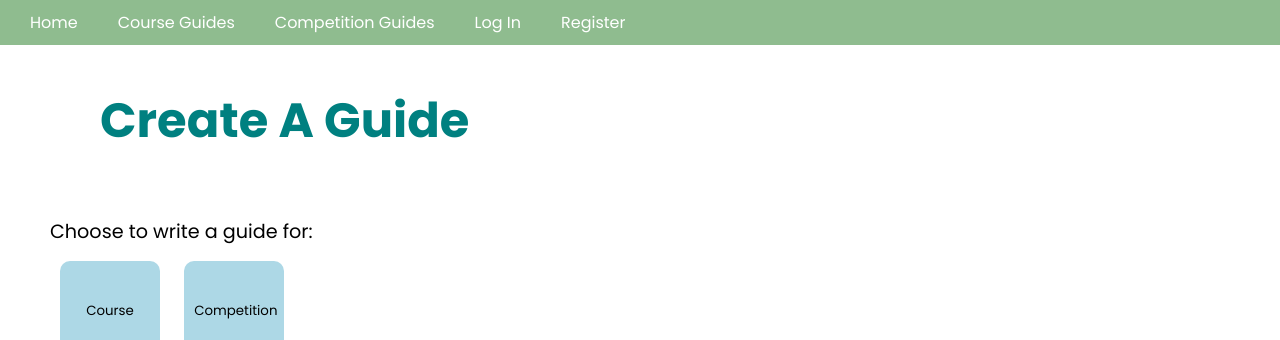
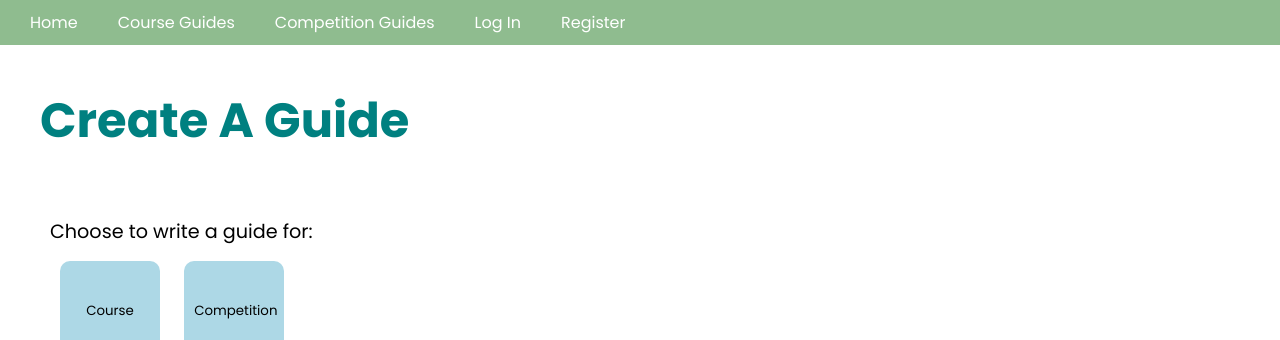
Before and after one commit to crocodile27/SCBASIS_Website, a Django app: page /create_guides in a window 1280 px wide. Shown: the part 144-484 px from the top of the page. Run offline with Django 3.2, Linux system fonts and the light colour scheme; some libraries are stand-ins or nearby versions.

Commit message:
reformatted create guides page

```diff
--- a/SCBASIS/static/scbasis/create_guides/styles.css
+++ b/SCBASIS/static/scbasis/create_guides/styles.css
@@ -1,4 +1,7 @@
 
+#heading {
+	margin-left: 40px ;
+  }
 
 button{
 	border: none;
--- a/SCBASIS/views.py
+++ b/SCBASIS/views.py
@@ -145,7 +145,7 @@ def submit_competitions(request):
                 request,
                 "scbasis/create_guides.html",
                 {
-                    "error_overall_message": "Please fill in missing field.",
+                    "error_overall_message": "Please fill in missing field/s.",
                     "name_of_competition": name_of_competition,
                     "author": author,
                     "competition_category": competition_category,
```
